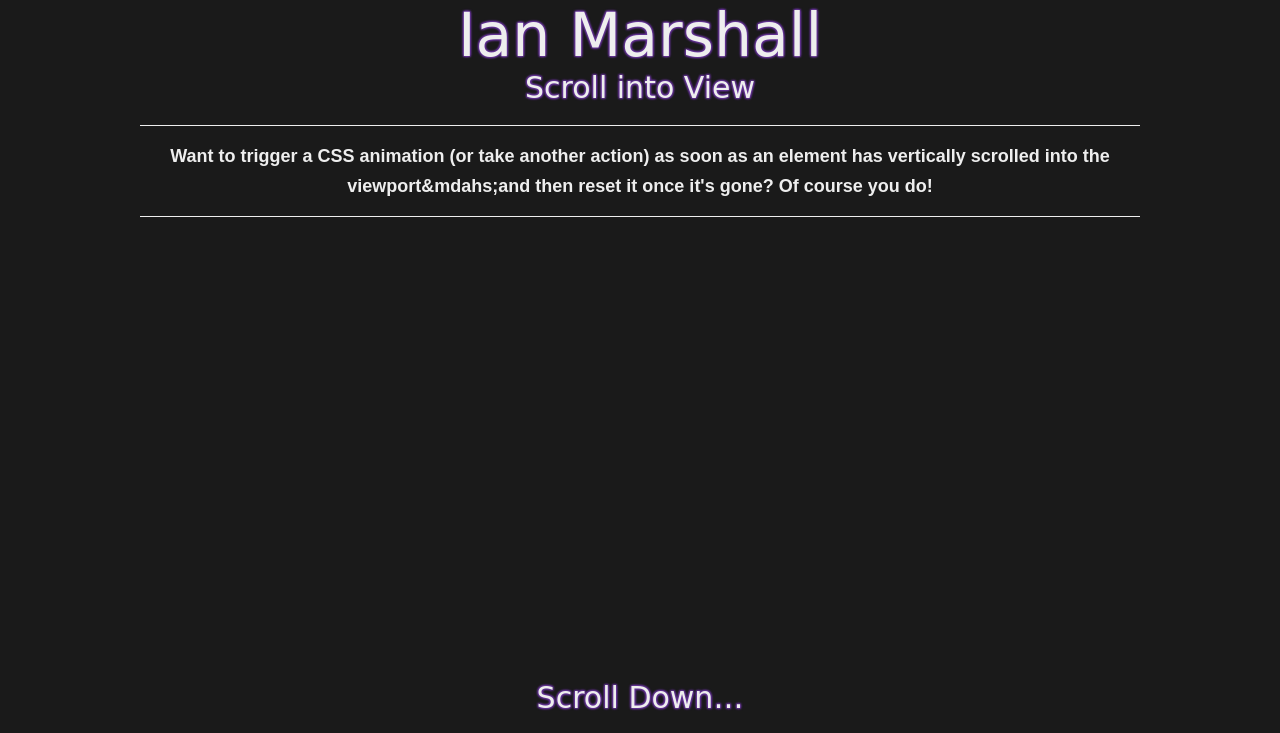
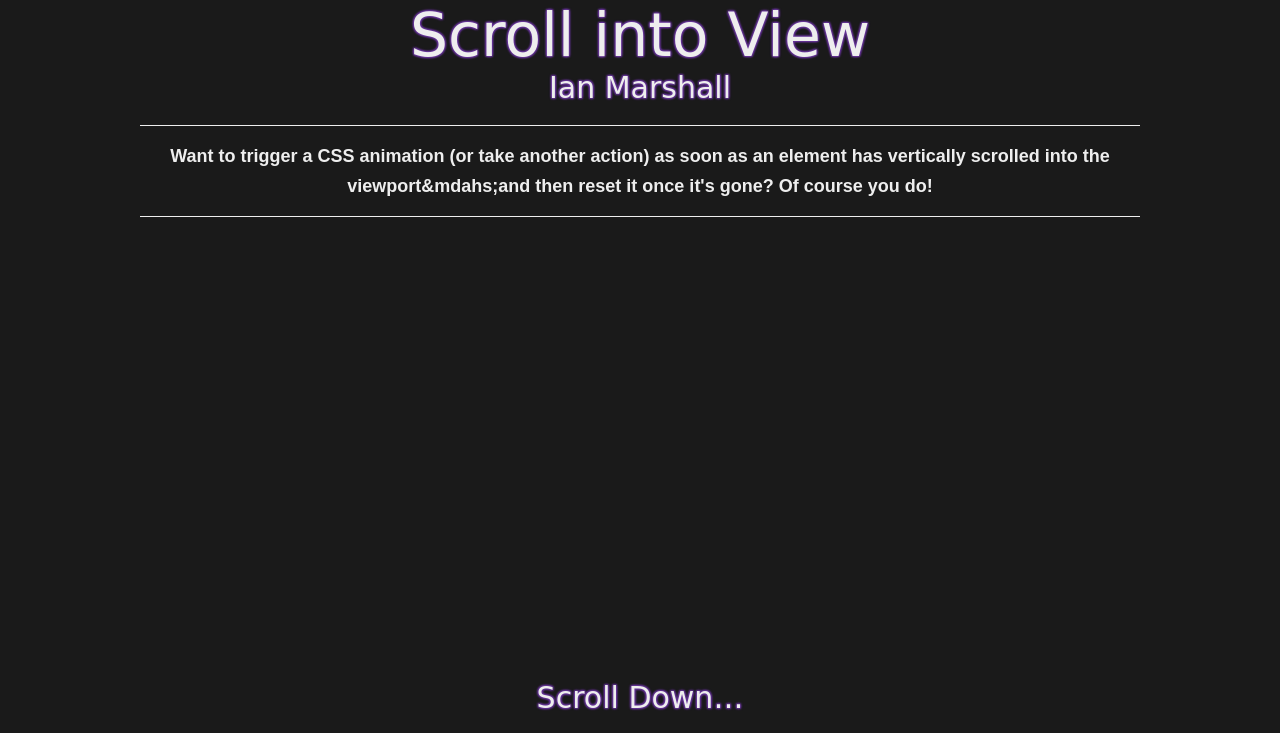
Before and after one commit to ianJStutor/scroll-into-view, a plain HTML site: page index.html in a window 1280 px wide. Shown: the top 733 px of the page. Drawn offline with Linux system fonts and the light colour scheme; a web font is replaced by a local one.

Commit message:
minor change in html

```diff
--- a/index.html
+++ b/index.html
@@ -17,8 +17,8 @@
     </head>
     <body>
         <header>
-            <h1>Ian Marshall</h1>
-            <h2>Scroll into View</h2>
+            <h1>Scroll into View</h1>
+            <h2>Ian Marshall</h2>
             <h3>Want to trigger a CSS animation (or take another action) as soon as an element has vertically scrolled into the viewport&mdahs;and then reset it once it's gone? Of course you do!</h3>
         </header>
         <main>
```
